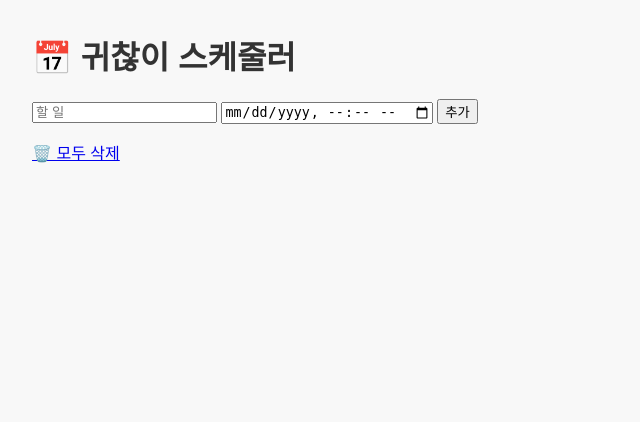
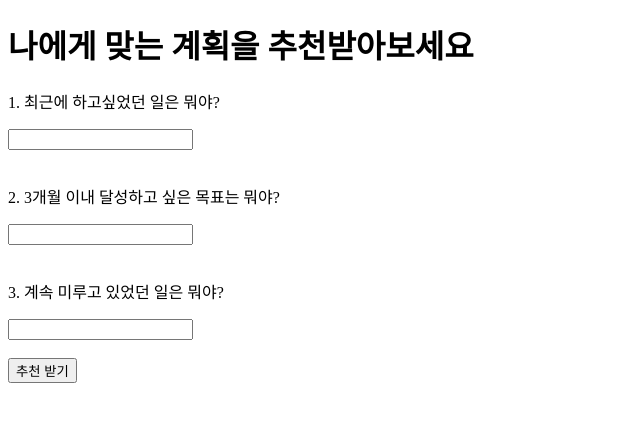
Before and after one commit to MaxSWAI/Lazy-scheduler, a Flask app: page / in a window 1280 px wide. Shown: the top 422 px of the page, without its empty margins (0-640 px from the left). Run offline with Flask 3, Linux system fonts and the light colour scheme.

Commit message:
Update index.html

```diff
--- a/templates/index.html
+++ b/templates/index.html
@@ -2,44 +2,21 @@
 <html lang="ko">
 <head>
   <meta charset="UTF-8">
-  <title>귀찮이 스케줄러</title>
-  <style>
-    body { font-family: sans-serif; margin: 2rem; background: #f8f8f8; }
-    h1 { color: #333; }
-    .lazy { background-color: #fff3cd; padding: 1rem; margin-bottom: 1rem; border: 1px solid #ffeeba; }
-    li { margin-bottom: 0.5rem; }
-  </style>
+  <title>Lazy Scheduler - 맞춤 일정 시작하기</title>
 </head>
 <body>
-  <h1>📅 귀찮이 스케줄러</h1>
+  <h1>나에게 맞는 계획을 추천받아보세요</h1>
+  <form action="/generate" method="post">
+    <p>1. 최근에 하고싶었던 일은 뭐야?</p>
+    <input type="text" name="q1" required><br><br>
 
-  {% if lazy %}
-  <div class="lazy">
-    😵 귀찮음 감지됨! (귀찮음 점수: {{ lazy_score }})<br>
-    너무 많은 일을 미루고 있어요. 조금만 해볼까요?
-  </div>
-  {% endif %}
+    <p>2. 3개월 이내 달성하고 싶은 목표는 뭐야?</p>
+    <input type="text" name="q2" required><br><br>
 
-  <form action="/add" method="post">
-    <input type="text" name="title" placeholder="할 일" required>
-    <input type="datetime-local" name="time" required>
-    <button type="submit">추가</button>
+    <p>3. 계속 미루고 있었던 일은 뭐야?</p>
+    <input type="text" name="q3" required><br><br>
+
+    <button type="submit">추천 받기</button>
   </form>
-
-  <ul>
-    {% for task in tasks %}
-      <li>
-        {% if task.done %}
-          ✅ <s>{{ task.title }} ({{ task.time }})</s>
-        {% else %}
-          🔸 {{ task.title }} ({{ task.time }}) - 미룸: {{ task.postponed }}회
-          <a href="/done/{{ loop.index0 }}">[완료]</a>
-          <a href="/postpone/{{ loop.index0 }}">[미루기]</a>
-        {% endif %}
-      </li>
-    {% endfor %}
-  </ul>
-
-  <a href="/reset">🗑️ 모두 삭제</a>
 </body>
 </html>
```
